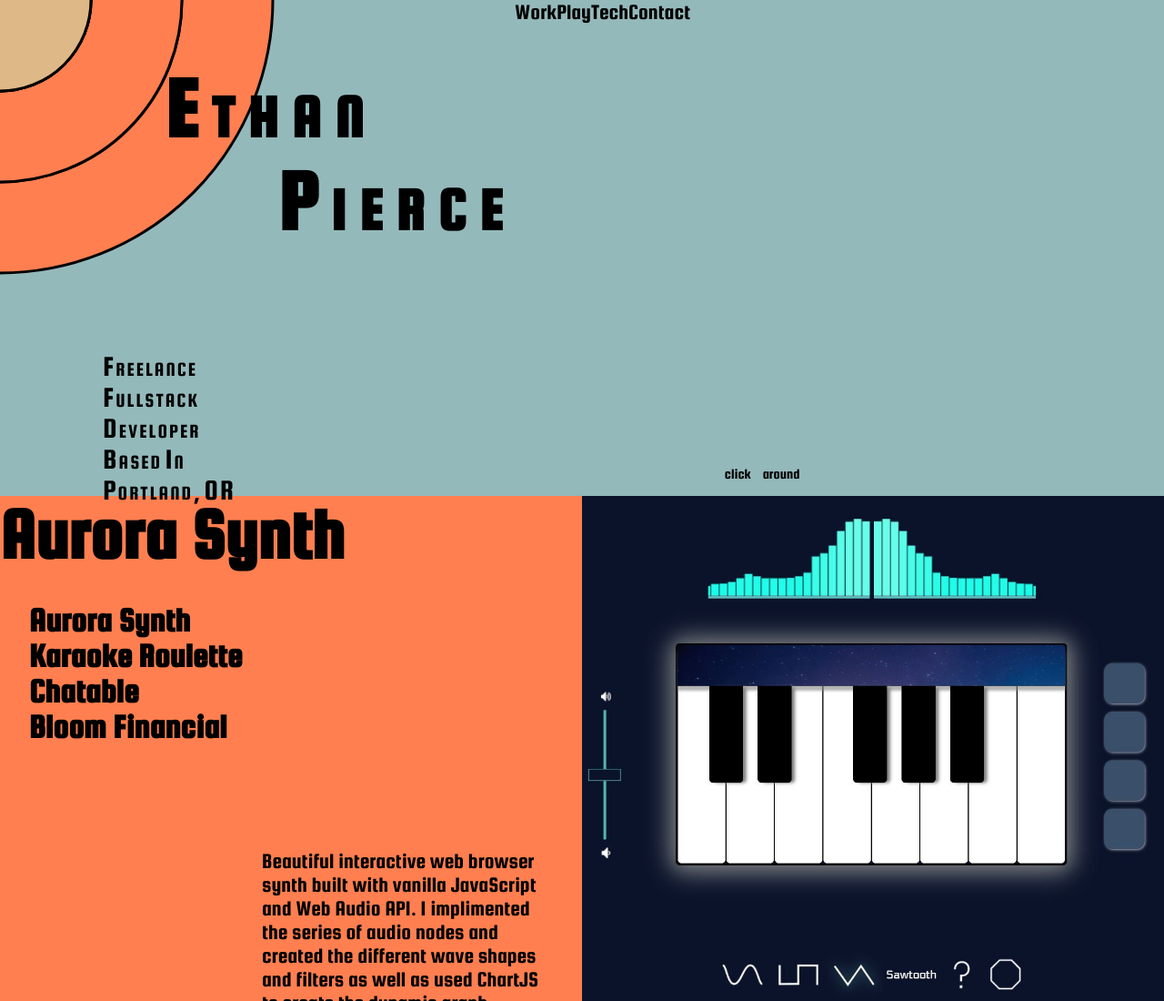
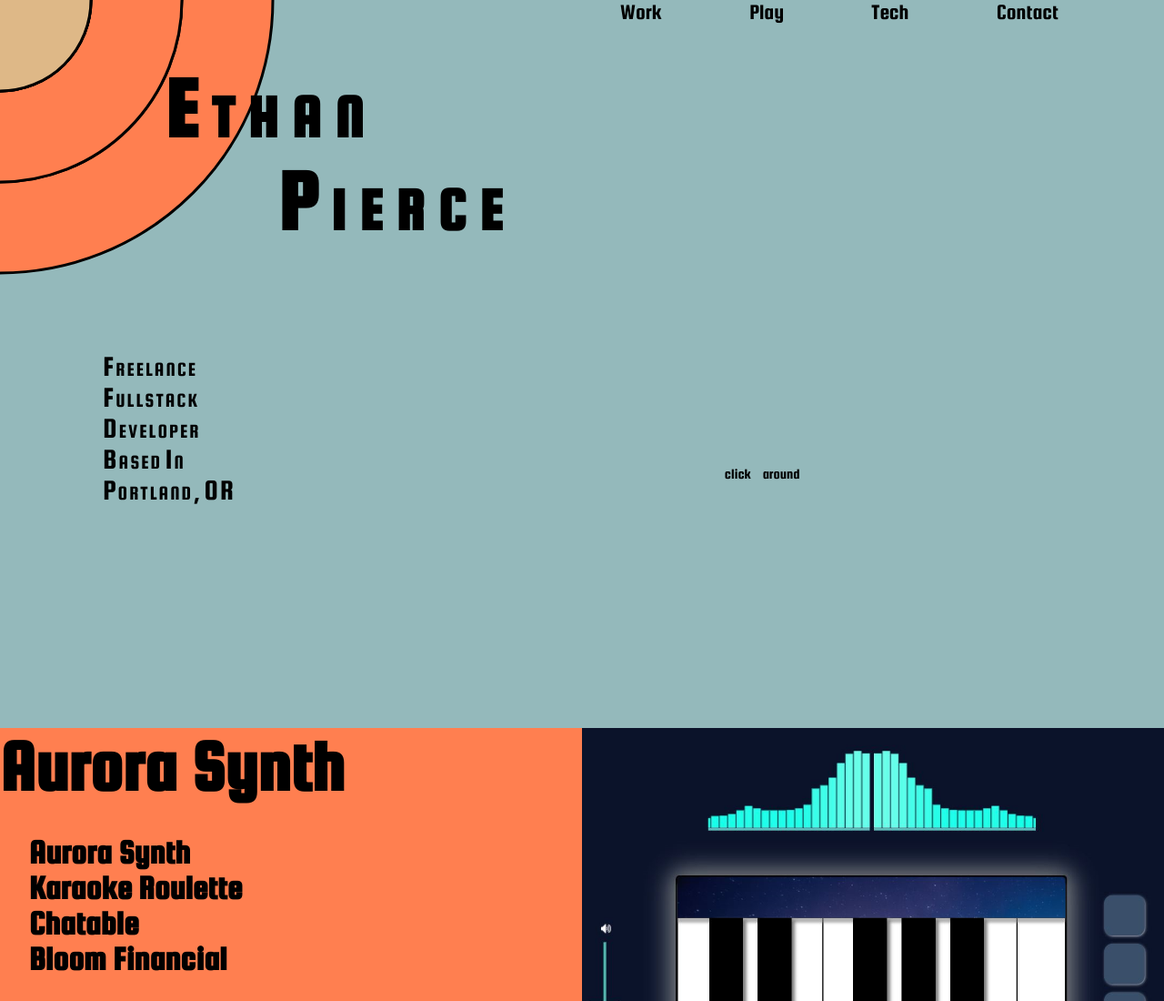
Before and after one commit to jumpybuns/portfolio-website, a React app: page / in a window 1280 px wide. Shown: the top 1100 px of the page at 91% size. Built offline with nearby package versions, Linux system fonts and the light colour scheme.

Commit message:
lining it all up

```diff
--- a/src/components/aboutMe/AboutMe.css
+++ b/src/components/aboutMe/AboutMe.css
@@ -1,20 +1,14 @@
 .container1 {
   background-color: blanchedalmond;
-  height: 100%;
-  padding: 0;
-  margin: 0;
-  display: -webkit-box;
-  display: -moz-box;
-  display: -ms-flexbox;
-  display: -webkit-flex;
   display: flex;
+  height: 100vh;
+  width: 100vw;
 }
 
 .image {
   justify-content: left;
-}
-
-.image {
+  height: 100vh;
+  width: 50vw;
   -webkit-animation: image 1.5s cubic-bezier(0.55, 0.085, 0.68, 0.53) both;
   animation: image 1.5s cubic-bezier(0.55, 0.085, 0.68, 0.53) both;
 }
--- a/src/components/landing/Landing.css
+++ b/src/components/landing/Landing.css
@@ -1,6 +1,8 @@
 .container {
   display: flex;
   flex: row nowrap;
+  height: 100vh;
+  width: 100vw;
 }
 
 .click {
--- a/src/components/landing/LandingHeader.css
+++ b/src/components/landing/LandingHeader.css
@@ -10,7 +10,7 @@
 }
 
 .words {
-  word-spacing: 10px;
+  margin-left: 50%;
   text-decoration: none;
 }
 .words a:hover {
@@ -22,6 +22,7 @@
 
 .words a {
   color: black;
-  word-spacing: 10px;
+  margin-left: 60%;
+  margin-right: -10%;
   text-decoration: none;
 }
--- a/src/components/landing/LandingHeader.jsx
+++ b/src/components/landing/LandingHeader.jsx
@@ -7,16 +7,16 @@ export const LandingHeader = () => {
     <div className={styles.container}>
       <div className={styles.words}>
         <div className={styles.work}>
-          <Link smooth to={'/projects#projects'}>
+          <Link smooth to={'/#projects'}>
             Work
           </Link>
-          <Link smooth to={'/aboutme#aboutme'}>
+          <Link smooth to={'/#aboutme'}>
             Play
           </Link>
-          <Link smooth to={'/techstack#techstack'}>
+          <Link smooth to={'/#techstack'}>
             Tech
           </Link>
-          <Link smooth to={'/contact#contact'}>
+          <Link smooth to={'/#contact'}>
             Contact
           </Link>
         </div>
--- a/src/components/projects/Projects.css
+++ b/src/components/projects/Projects.css
@@ -2,10 +2,8 @@
   background-color: coral;
   display: flex;
   flex-wrap: wrap;
-  display: -webkit-box;
-  display: -moz-box;
-  display: -ms-flexbox;
-  display: -webkit-flex;
+  height: 100vh;
+  width: 100vw;
 }
 .projectText {
   font-size: 1rem;
@@ -14,6 +12,7 @@
 
 .projectImages {
   flex-flow: row wrap;
+  height: 100vh;
   width: 50%;
   overflow: hidden;
 }
@@ -41,6 +40,7 @@
   font-size: 2rem;
   margin-top: 5%;
   margin-left: 5%;
+  width: 40%;
 }
 
 .links :hover {
```
